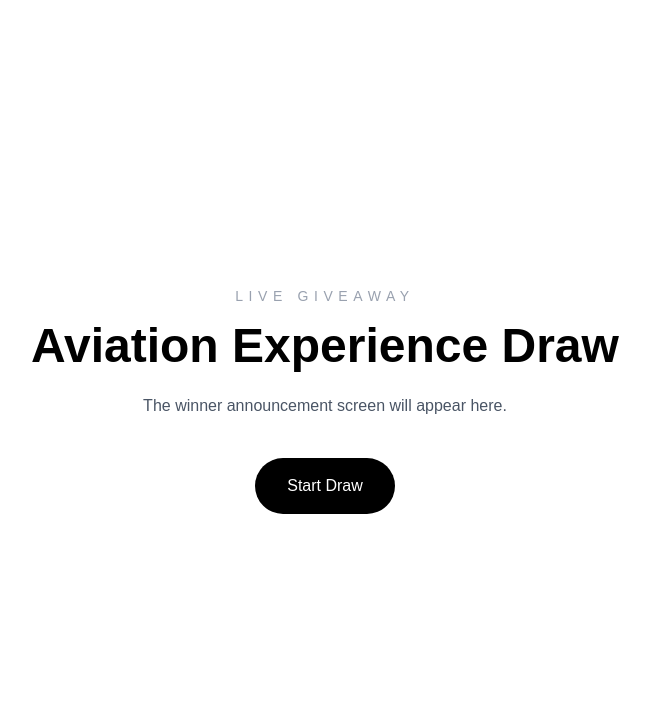
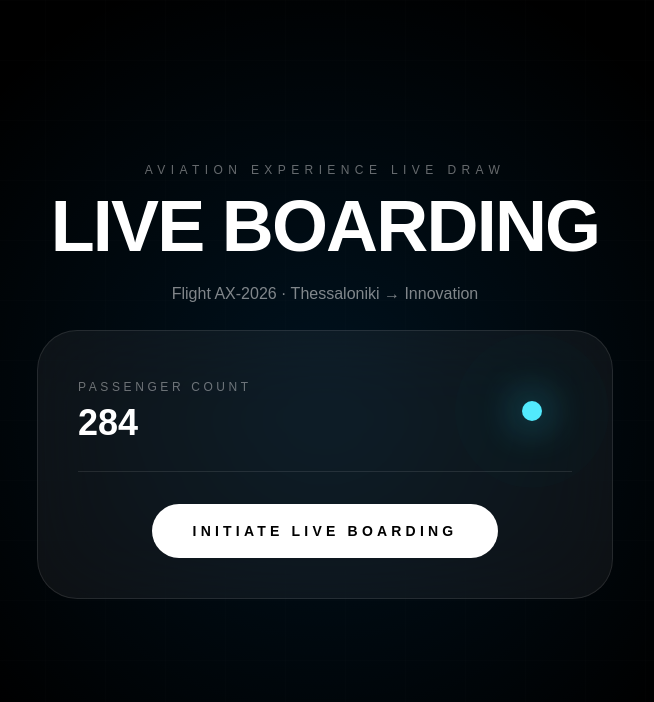
Before and after one commit to parisintzes/aviation-checkin-experience, a Next.js app: page /live_draw in a window 1280 px wide. Shown: the top 702 px of the page, without its empty margins (315-969 px from the left). Built offline with nearby package versions, Linux system fonts and the light colour scheme.

Commit message:
Public demo version

```diff
--- a/app/live_draw/page.js
+++ b/app/live_draw/page.js
@@ -1,22 +1,131 @@
+"use client";
+
+import { useEffect, useState } from "react";
+
 export default function LiveDrawPage() {
+  const [participants, setParticipants] = useState(284);
+  const [winner, setWinner] = useState(null);
+  const [drawing, setDrawing] = useState(false);
+
+  const names = [
+    "Antonios Giannopoulos",
+    "Paris Intzesiloglou",
+    "Chrysoula Chatzigeorgiou",
+    "Mike",
+  ];
+
+  const startDraw = () => {
+    setDrawing(true);
+
+    setTimeout(() => {
+      const randomWinner =
+        names[Math.floor(Math.random() * names.length)];
+
+      setWinner(randomWinner);
+      setDrawing(false);
+    }, 4000);
+  };
+
   return (
-    <main className="min-h-screen bg-white text-black flex items-center justify-center">
-      <div className="text-center">
-        <p className="uppercase tracking-[0.4em] text-gray-400 text-sm">
-          Live Giveaway
-        </p>
+    <main className="relative min-h-screen overflow-hidden bg-black text-white">
 
-        <h1 className="text-5xl font-bold mt-4">
-          Aviation Experience Draw
-        </h1>
+      <div className="absolute inset-0 opacity-10">
+        <div
+          className="h-full w-full"
+          style={{
+            backgroundImage:
+              "linear-gradient(rgba(255,255,255,0.08) 1px, transparent 1px), linear-gradient(90deg, rgba(255,255,255,0.08) 1px, transparent 1px)",
+            backgroundSize: "60px 60px",
+          }}
+        />
+      </div>
 
-        <p className="mt-6 text-gray-600">
-          The winner announcement screen will appear here.
-        </p>
+      <div className="absolute inset-0 bg-[radial-gradient(circle_at_center,rgba(0,150,255,0.12),transparent_60%)]" />
 
-        <button className="mt-10 px-8 py-4 bg-black text-white rounded-full hover:opacity-80 transition">
-          Start Draw
-        </button>
+      <div className="relative z-10 flex min-h-screen flex-col items-center justify-center px-6">
+
+        <div className="mb-6 text-center">
+          <p className="mb-3 tracking-[0.45em] text-xs uppercase text-white/40">
+            Aviation Experience Live Draw
+          </p>
+
+          <h1 className="text-5xl font-bold tracking-tight md:text-7xl">
+            LIVE BOARDING
+          </h1>
+
+          <p className="mt-5 text-white/50">
+            Flight AX-2026 · Thessaloniki → Innovation
+          </p>
+        </div>
+
+        <div className="mb-10 w-full max-w-xl rounded-[40px] border border-white/10 bg-white/5 p-10 backdrop-blur-2xl">
+
+          <div className="flex items-center justify-between border-b border-white/10 pb-5">
+            <div>
+              <p className="text-xs uppercase tracking-[0.3em] text-white/40">
+                Passenger Count
+              </p>
+
+              <h2 className="mt-2 text-4xl font-bold">
+                {participants}
+              </h2>
+            </div>
+
+            <div className="relative flex h-20 w-20 items-center justify-center">
+              <div className="absolute h-20 w-20 animate-ping rounded-full bg-cyan-400/20" />
+              <div className="h-5 w-5 rounded-full bg-cyan-300 shadow-[0_0_40px_rgba(34,211,238,1)]" />
+            </div>
+          </div>
+
+          <div className="mt-8 text-center">
+
+            {!winner && !drawing && (
+              <button
+                onClick={startDraw}
+                className="rounded-full border border-white/20 bg-white px-10 py-4 text-sm font-semibold uppercase tracking-[0.3em] text-black transition hover:scale-105"
+              >
+                Initiate Live Boarding
+              </button>
+            )}
+
+            {drawing && (
+              <div className="space-y-5">
+                <div className="mx-auto h-20 w-20 animate-spin rounded-full border border-cyan-300 border-t-transparent" />
+
+                <p className="tracking-[0.3em] text-cyan-200 uppercase text-sm">
+                  Selecting Passenger...
+                </p>
+              </div>
+            )}
+
+            {winner && (
+              <div className="space-y-6">
+
+                <div className="rounded-[30px] border border-cyan-400/30 bg-cyan-400/10 p-8 shadow-[0_0_80px_rgba(34,211,238,0.2)]">
+
+                  <p className="mb-4 text-xs uppercase tracking-[0.35em] text-cyan-200">
+                    Boarding Confirmed
+                  </p>
+
+                  <h2 className="text-4xl font-bold">
+                    {winner}
+                  </h2>
+
+                  <p className="mt-4 text-white/50">
+                    Selected for the Aviation Experience Giveaway
+                  </p>
+                </div>
+
+                <button
+                  onClick={() => setWinner(null)}
+                  className="text-sm uppercase tracking-[0.25em] text-white/40 hover:text-white"
+                >
+                  Reset Draw
+                </button>
+              </div>
+            )}
+          </div>
+        </div>
       </div>
     </main>
   );
```
Also changed, not shown: 1 other file (tests, documents, lock files or other folders).
